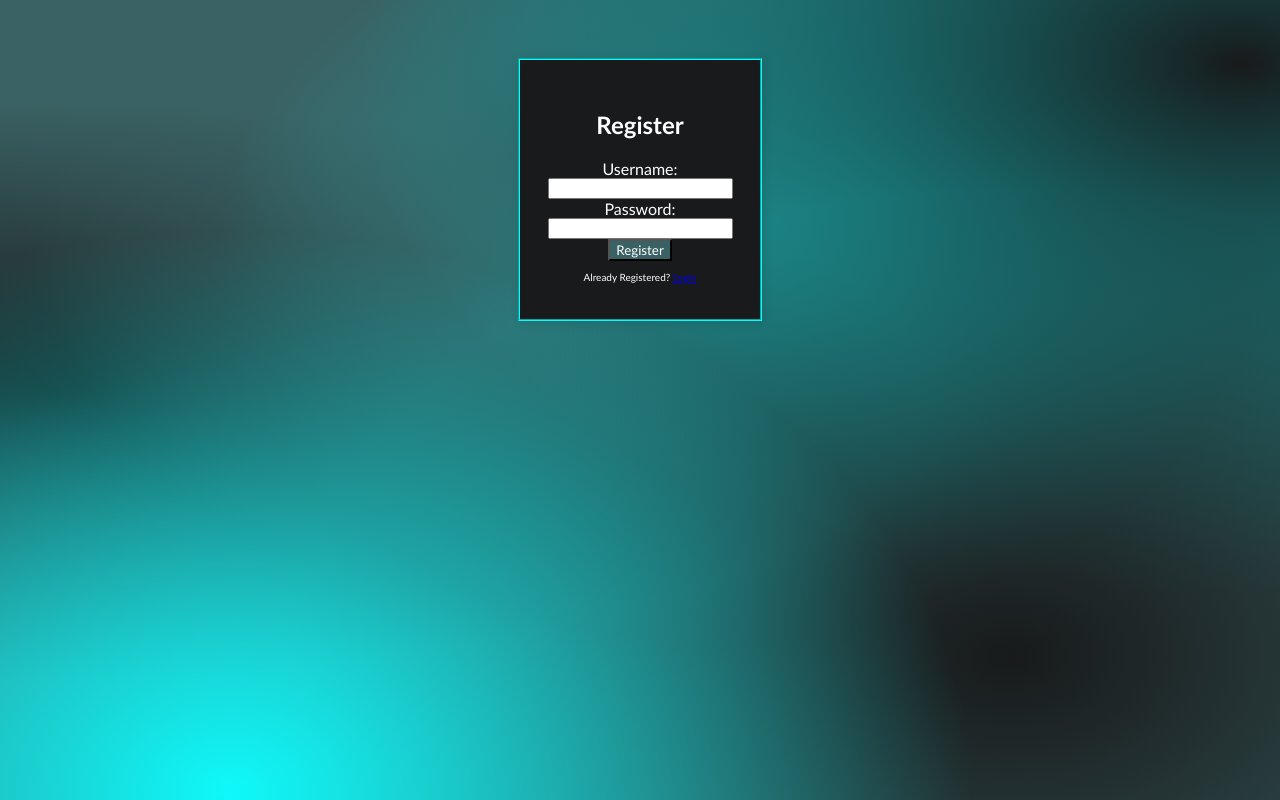
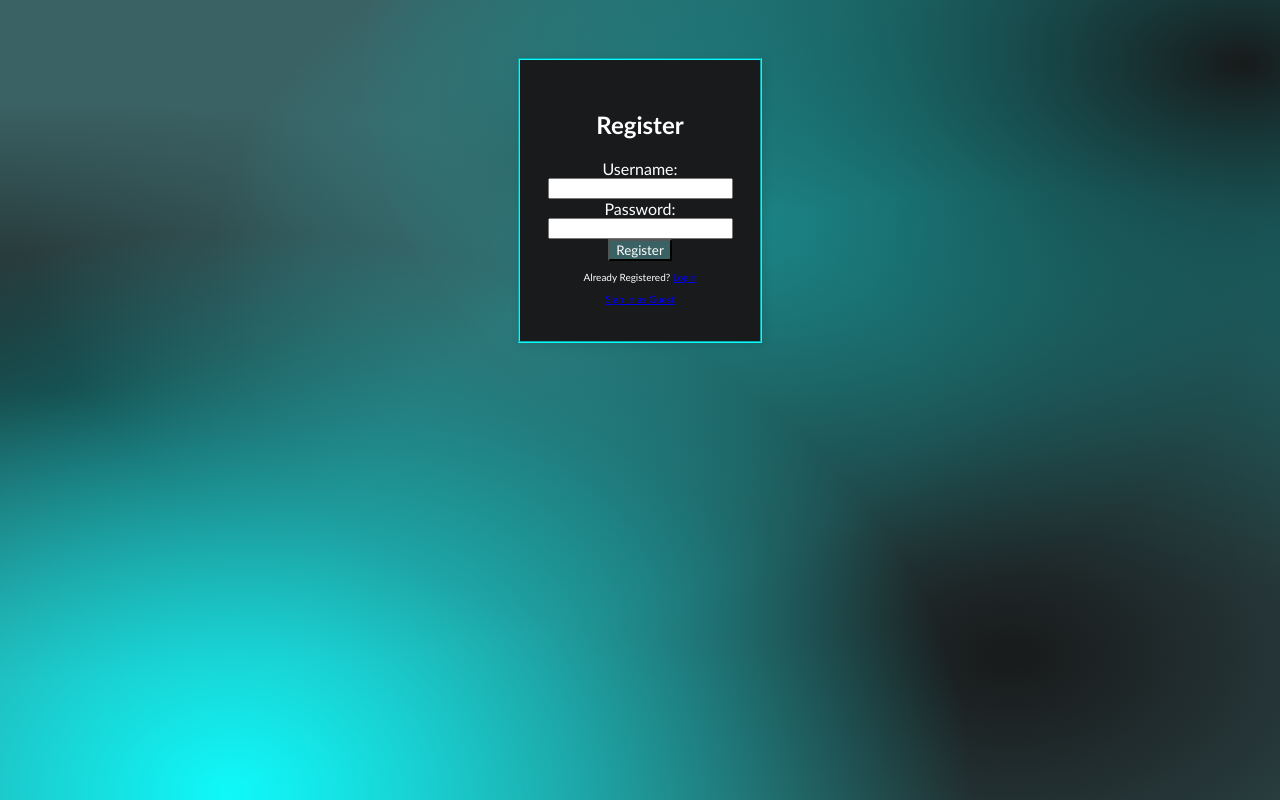
Before and after one commit to junyanchen123/312, a Flask app: page / in a window 1280 px wide. Run offline with Flask 3, Linux system fonts and the light colour scheme.

Commit message:
added guest sign in

```diff
--- a/hello_flask/templates/index.css
+++ b/hello_flask/templates/index.css
@@ -43,6 +43,10 @@ body {
 
 }
 
+#guest {
+    font-size:x-small;
+}
+
 .button {
     background-color: #3a6163;
     color: white;
--- a/hello_flask/templates/index.html
+++ b/hello_flask/templates/index.html
@@ -26,6 +26,9 @@
             <div id = "link">
                 <p>Already Registered? <a href="/login.html">Login</a></p>
             </div>
+            <div id = "guest">
+                <a href="/posts.html">Sign in as Guest</a>
+            </div>
         </form>
     </div>
 
--- a/hello_flask/templates/login.html
+++ b/hello_flask/templates/login.html
@@ -26,6 +26,9 @@
             <div id = "link">
                 <p>Don't have an account? <a href="/">Register</a></p>
             </div>
+            <div id = "guest">
+                <a href="/posts.html">Sign in as Guest</a>
+            </div>
         </form>
     </div>
 
```
